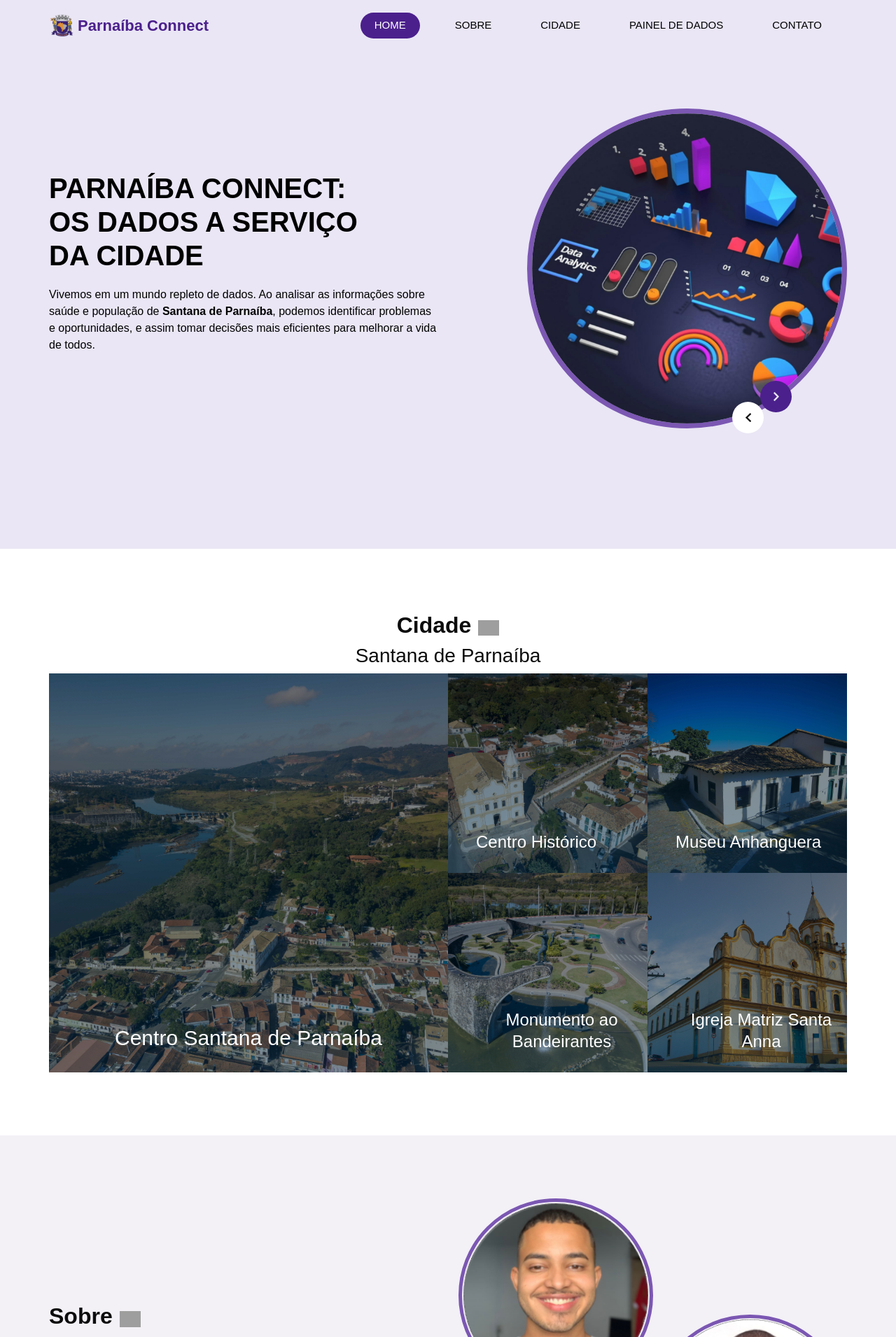
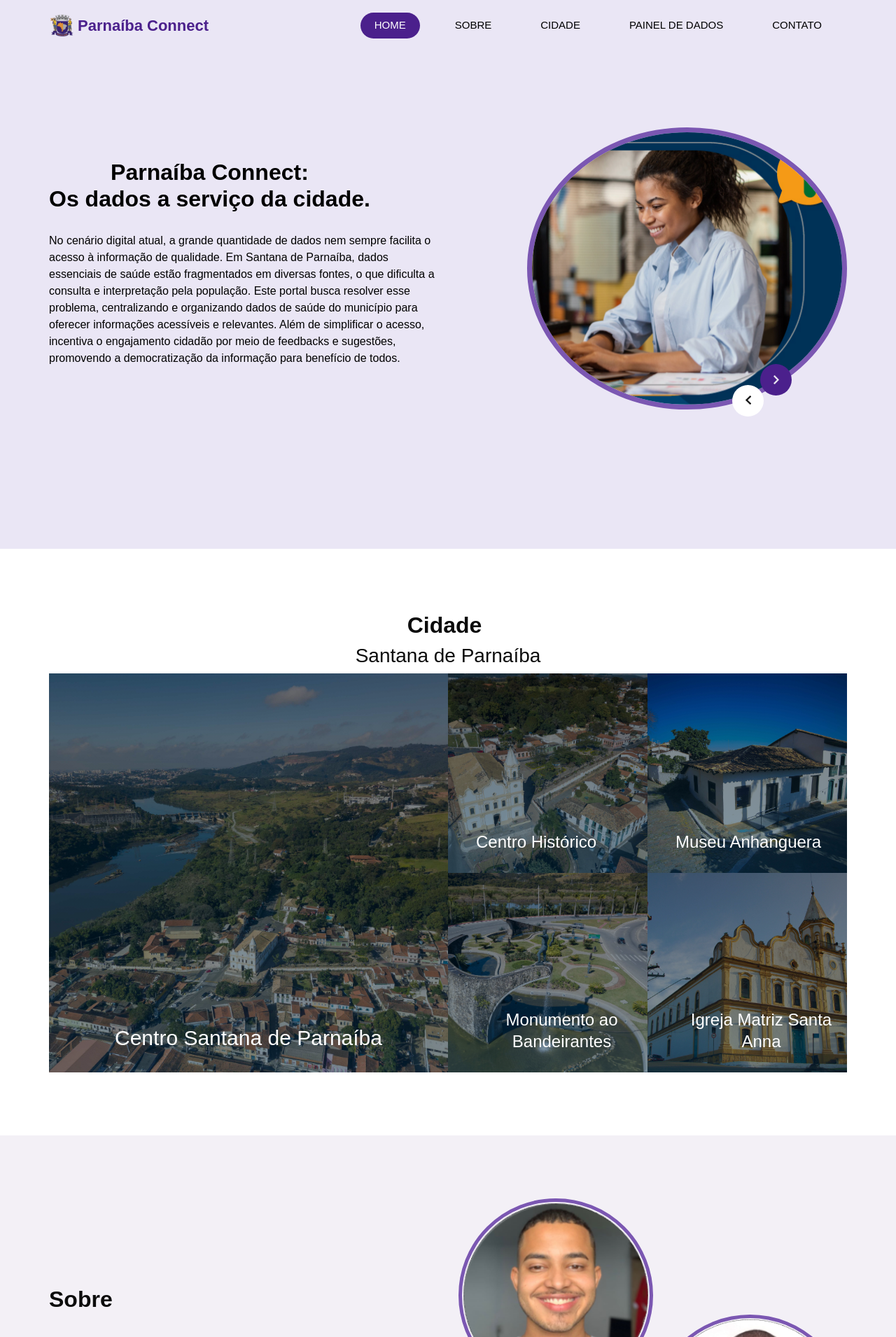
Before and after one commit to leandroAlves88/parnaiba_connect_portal, a Flask app: page / in a window 1280 px wide. Shown: the top 1910 px of the page at 70% size. Run offline with Flask 3, Linux system fonts and the light colour scheme; parts of the project's set-up code (start-up, migrations or seed data) failed here and were passed over; some libraries are stand-ins or nearby versions; some web fonts are replaced; grey boxes are pictures that could not be loaded.

Commit message:
alteação de imagens e ajuste nos textos

```diff
--- a/static/css/style.css
+++ b/static/css/style.css
@@ -366,6 +366,7 @@ a:focus {
   color: #2e0e5f;
   font-weight: 600;
   position: relative;
+  text-align: justify;
 }
 
 .service_section .service_container .box:hover,
--- a/static/js/script.js
+++ b/static/js/script.js
@@ -58,7 +58,7 @@ function constroeHeader(valor1, valor2) {
 
 }
 
-function getproperti() {
+function getproperty() {
     return fetch('/busca_prop')
         .then(response => response.json())
         .then(data => {
@@ -112,6 +112,6 @@ function envia_email(url, header, method, dados) {
 }
 
 async function executarTarefasdeEnvio(dados) {
-    const header = await getproperti();
+    const header = await getproperty();
     const envio = await envia_email(URL_ENVIA_EMAIL, header, METHOD, dados);
 }
--- a/templates/contact.html
+++ b/templates/contact.html
@@ -201,7 +201,7 @@
         <div class="col-lg-7 col-md-9 mx-auto">
           <p>
             &copy; 2024 - Todos os direitos reservados
-            <a href="/index">www.parnaibaconnect.com.br</a>
+            <a href="/index">Parnaiba Connect</a>
           </p>
         </div>
       </div>
--- a/templates/historia.html
+++ b/templates/historia.html
@@ -275,7 +275,7 @@
         <div class="col-lg-7 col-md-9 mx-auto">
           <p>
             &copy; 2024 - Todos os direitos reservados
-            <a href="/index">www.parnaibaconnect.com.br</a>
+            <a href="/index">Parnaiba Connect</a>
           </p>
         </div>
       </div>
--- a/templates/index.html
+++ b/templates/index.html
@@ -78,22 +78,23 @@
     <section class=" slider_section ">
       <div class="container">
         <div class="row">
-          <div class="col-md-6 ">
+          <div class="col-md-6">
             <div class="detail_box">
-              <h1>
+              <div class="heading_container">
+                <p>
+                <h2>
                   Parnaíba Connect: <br>
-                Os dados a serviço <br>
-                da cidade
-              </h1>
+                  Os dados a serviço da cidade.
+                </h2>
+                </p>
+              </div>
               <p>
-                Vivemos em um mundo repleto de dados. Ao analisar as informações sobre saúde e população de <b>Santana
-                  de
-                  Parnaíba</b>, podemos identificar problemas e oportunidades, e assim tomar decisões mais eficientes
-                para
-                melhorar a vida de todos.
-              </p>
-              <!--<a href="" class="">
-                Contact Us-->
+                No cenário digital atual, a grande quantidade de dados nem sempre facilita o acesso à informação de
+                qualidade. Em Santana de Parnaíba, dados essenciais de saúde estão fragmentados em diversas fontes, o
+                que dificulta a consulta e interpretação pela população. Este portal busca resolver esse problema,
+                centralizando e organizando dados de saúde do município para oferecer informações acessíveis e
+                relevantes. Além de simplificar o acesso, incentiva o engajamento cidadão por meio de feedbacks e
+                sugestões, promovendo a democratização da informação para benefício de todos.</p>
             </div>
           </div>
           <div class="col-lg-5 col-md-6 offset-lg-1">
@@ -103,17 +104,17 @@
                   <div class="carousel-inner">
                     <div class="carousel-item active">
                       <div class="img-box">
-                        <img src="{{ url_for('static', filename = 'images/imagem_home_2.jpg')}}" alt="">
+                        <img src="{{ url_for('static', filename = 'images/imagem_home_1_nova.png')}}" alt="">
                       </div>
                     </div>
                     <div class="carousel-item">
                       <div class="img-box">
-                        <img src="{{ url_for('static', filename = 'images/imagem_home_1.jpg')}}" alt="">
+                        <img src="{{ url_for('static', filename = 'images/imagem_home_2_nova.jpg')}}" alt="">
                       </div>
                     </div>
                     <div class="carousel-item">
                       <div class="img-box">
-                        <img src="{{ url_for('static', filename = 'images/imagem_home_3.jpg')}}" alt="">
+                        <img src="{{ url_for('static', filename = 'images/imagem_home_3_nova.png')}}" alt="">
                       </div>
                     </div>
                   </div>
@@ -142,16 +143,12 @@
         <h2>
           Cidade
         </h2>
-        <img src="{{ url_for('static', filename = 'images/plug.png')}}" alt="">
+        <!--<img src="{{ url_for('static', filename = 'images/plug.png')}}" alt="">-->
       </div>
       <div class="favth-container">
         <div class="favth-row">
-
           <div id="fav-focus" class="favth-content-block favth-clearfix">
-
-
             <div id="fav-focus1" class="favth-col-lg-12 favth-col-md-12 favth-col-sm-12 favth-col-xs-12">
-
               <div class="moduletable-SANTANA-DE-PARNAIBA">
                 <h3>Santana de Parnaíba</h3>
                 <div class="gkNspPM gkNspPM-NewNewsHeader active" id="nsp-105" data-layout="main_2rows_2rows">
@@ -192,15 +189,10 @@
                   </div>
                 </div>
               </div>
-
-            </div>
-
-
-          </div>
-
             </div>
           </div>
-
+        </div>
+      </div>
     </div>
   </section>
   <!-- end service section -->
@@ -215,16 +207,17 @@
               <h2>
                 Sobre
               </h2>
-              <img src="{{ url_for('static', filename = 'images/plug.png')}}" alt="">
+              <!--<img src="{{ url_for('static', filename = 'images/plug.png')}}" alt="">-->
             </div>
             <p>
-              Atualmente existem inúmeras fontes de dados abertos disponíveis ao público nas plataformas governamentais.
-              Esses dados são disponibilizados de forma bruta, dificultado a interpretação.
-              </br>
-              Com o objetivo de facilitar o acesso e a interpretação desses dados saúde e populacional para a população
-              de Santana de Parnaíba, desenvolvemos a plataforma Parnaíba Connect. Essa ferramenta inovadora reúne
-              informações públicas sobre saúde e população, apresentando-as de forma clara, intuitiva e acessível a
-              todos.
+              O portal <b>Parnaíba Connect</b> é um trabalho de graduação desenvolvido pelos alunos Jefferson Vitorino,
+              Leandro
+              Ferreira e Thiago Ibiapino, estudantes do curso de Tecnologia em Ciência de Dados na Fatec Santana de
+              Parnaíba. O objetivo do projeto é transmitir aos cidadãos parnaibanos e outros interessados informações
+              relacionadas ao indicador de Saúde e Bem-Estar, contemplado no Objetivo de Desenvolvimento Sustentável Nº
+              3. Isto consolidando dados de diferentes fontes, como por exemplo, o SEADE, Portal da Transparência,
+              Censo, IBGE e outras. Com esses dados, entende-se como possível gerar maior engajamento e participação
+              social.
 
             </p>
             <!--<a href="">
@@ -261,16 +254,15 @@
   <section class="blog_section layout_padding">
     <div class="container">
       <div class="heading_container">
-        <h2>
-          Blog
-        </h2>
-        <img src="{{ url_for('static', filename = 'images/plug.png')}}" alt="">
+        <!--<img src="{{ url_for('static', filename = 'images/plug.png')}}" alt="">-->
       </div>
       <div class="row">
-        <div class="col-md-6">
+        <div class="col-md-auto">
           <div class="box">
+            <a href="/painel_dados">
               <div class="img-box">
-              <img src="{{ url_for('static', filename = 'images/blog1.jpg')}}" alt="">
+                <img src="{{ url_for('static', filename = 'images/Vamos Falar de Saúde.jpg')}}" alt="">
+            </a>
           </div>
           <div class="detail-box">
             <h5>
@@ -283,7 +275,7 @@
           </div>
         </div>
       </div>
-        <div class="col-md-6">
+      <!--<div class="col-md-6">
           <div class="box">
             <div class="img-box">
               <img src="{{ url_for('static', filename = 'images/blog2.jpg')}}" alt="">
@@ -298,7 +290,7 @@
               </p>
             </div>
           </div>
-        </div>
+        </div>-->
     </div>
     </div>
   </section>
@@ -373,7 +365,7 @@
         <div class="col-lg-7 col-md-9 mx-auto">
           <p>
             &copy; 2024 - Todos os direitos reservados
-            <a href="/index">www.parnaibaconnect.com.br</a>
+            <a href="/index">Parnaiba Connect</a>
           </p>
         </div>
       </div>
--- a/templates/painel_dados.html
+++ b/templates/painel_dados.html
@@ -190,7 +190,7 @@
         <div class="col-lg-7 col-md-9 mx-auto">
           <p>
             &copy; 2024 - Todos os direitos reservados
-            <a href="/index">www.parnaibaconnect.com.br</a>
+            <a href="/index">Parnaiba Connect</a>
           </p>
         </div>
       </div>
```
Also changed, not shown: templates/about.html (+9 -9 lines), static/images/Vamos Falar de Saúde.jpg (added), static/images/imagem_home_1_nova.png (added), static/images/imagem_home_2_nova.jpg (added), static/images/imagem_home_3_nova.png (added). Lines whose indentation alone changed are shown as unchanged.
